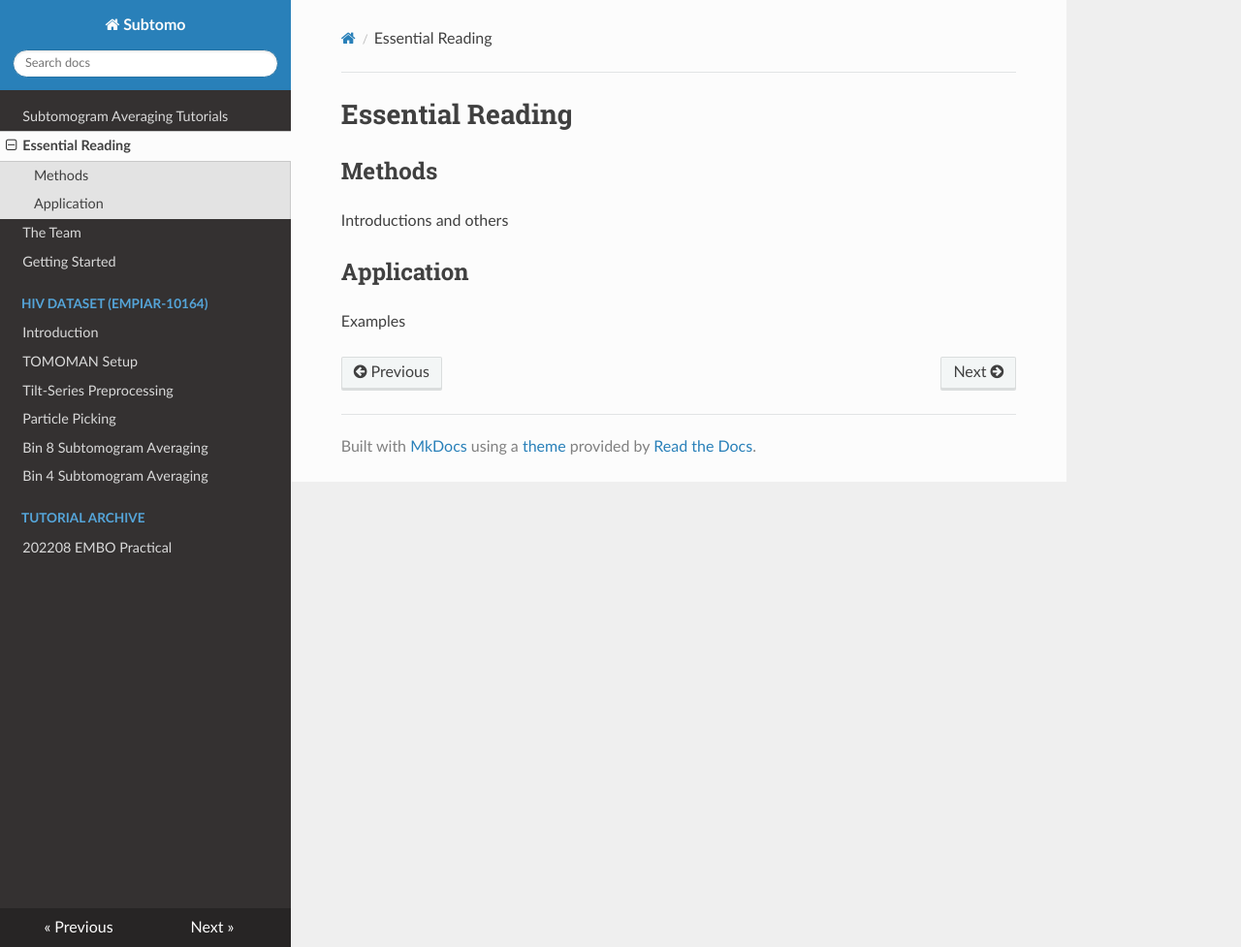
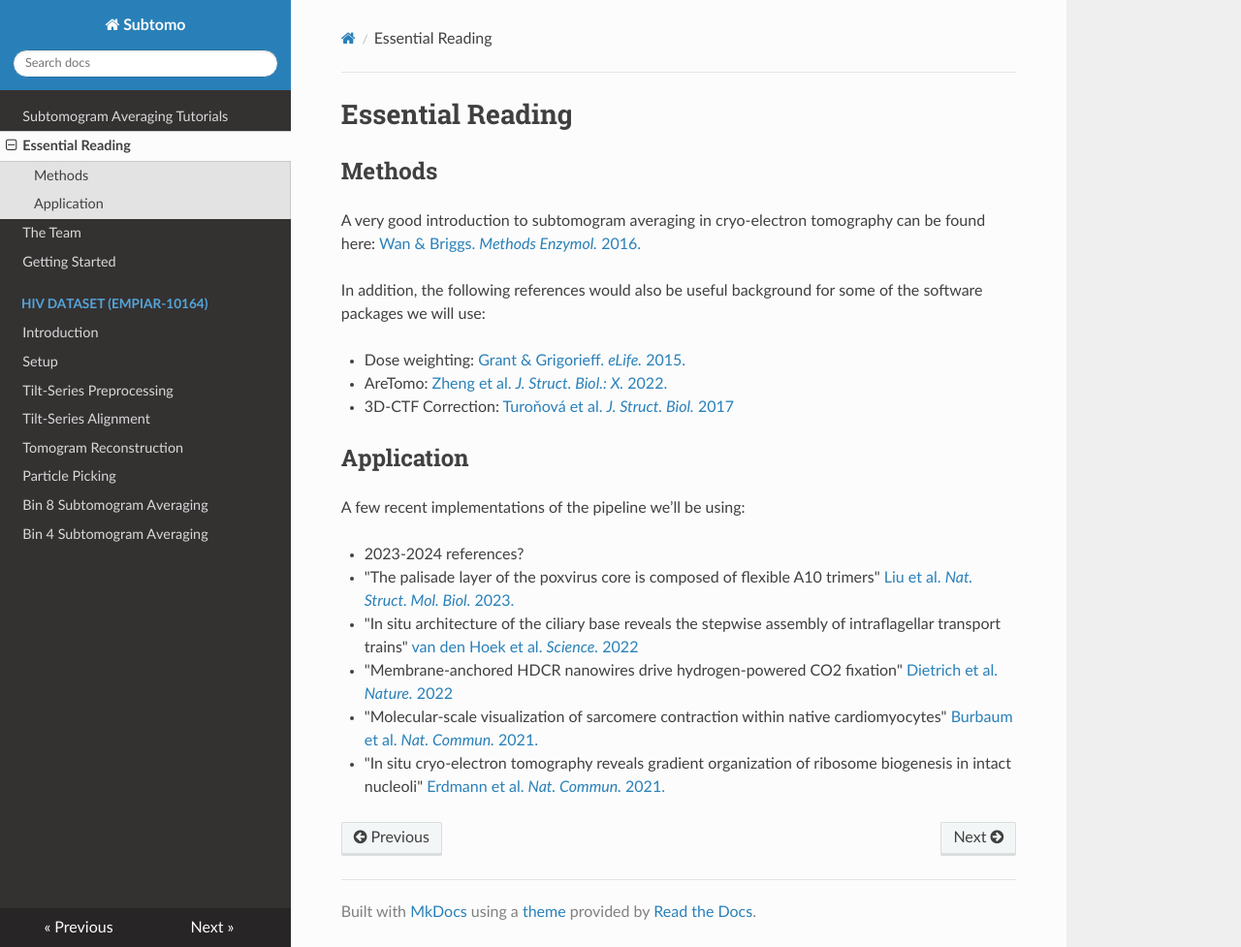
Before and after one commit to wan-lab-vanderbilt/subtomo-tutorials, an MkDocs documentation site: the page built from docs/reading.md, in a window 1280 px wide and 977 px high. Shown: the whole window at 97% size. Built offline with MkDocs 1.6.1, drawn with Linux system fonts in a browser that asks for light colours; nearby versions of some CDN libraries.

Commit message:
Updated layout and added content from previous workshop

```diff
--- a/docs/reading.md
+++ b/docs/reading.md
@@ -2,8 +2,21 @@
 
 ## Methods
 
-Introductions and others
+A very good introduction to subtomogram averaging in cryo-electron tomography can be found here: [Wan & Briggs. _Methods Enzymol._ 2016.](https://doi.org/10.1016/bs.mie.2016.04.014)
+
+In addition, the following references would also be useful background for some of the software packages we will use:
+
+- Dose weighting: [Grant & Grigorieff. _eLife._ 2015.](https://doi.org/10.7554/ELIFE.06980)
+- AreTomo: [Zheng et al. _J. Struct. Biol.: X._ 2022.](https://doi.org/10.1016/J.YJSBX.2022.100068)
+- 3D-CTF Correction: [Turoňová et al. _J. Struct. Biol._ 2017](https://doi.org/10.1016/j.jsb.2017.07.007)
 
 ## Application
 
-Examples
+A few recent implementations of the pipeline we’ll be using:
+
+- 2023-2024 references?
+- "The palisade layer of the poxvirus core is composed of flexible A10 trimers" [Liu et al. _Nat. Struct. Mol. Biol._ 2023.](https://doi.org/10.1038/s41594-024-01218-5)
+- "In situ architecture of the ciliary base reveals the stepwise assembly of intraflagellar transport trains" [van den Hoek et al. _Science._ 2022](https://doi.org/10.1126/SCIENCE.ABM6704)
+- "Membrane-anchored HDCR nanowires drive hydrogen-powered CO2 fixation" [Dietrich et al. _Nature._ 2022](https://doi.org/10.1038/s41586-022-04971-z)
+- "Molecular-scale visualization of sarcomere contraction within native cardiomyocytes" [Burbaum et al. _Nat. Commun._ 2021.](https://doi.org/10.1038/s41467-021-24049-0)
+- "In situ cryo-electron tomography reveals gradient organization of ribosome biogenesis in intact nucleoli" [Erdmann et al. _Nat. Commun._ 2021.](https://doi.org/10.1038/s41467-021-25413-w)
--- a/mkdocs.yml
+++ b/mkdocs.yml
@@ -1,4 +1,8 @@
 site_name: Subtomo
+
+theme:
+  name: readthedocs
+  search: true
 
 nav:
 - index.md
@@ -7,20 +11,17 @@ nav:
 - getting_started.md
 - HIV Dataset (EMPIAR-10164):
   - Introduction: hiv/index.md
-  - TOMOMAN Setup: hiv/setup.md
+  - Setup: hiv/setup.md
   - Tilt-Series Preprocessing: hiv/preproc.md
+  - Tilt-Series Alignment: hiv/align.md
+  - Tomogram Reconstruction: hiv/recon.md
   - Particle Picking: hiv/picking.md
   - Bin 8 Subtomogram Averaging: hiv/bin8.md
   - Bin 4 Subtomogram Averaging: hiv/bin4.md
-- Tutorial Archive:
-  - 202208 EMBO Practical: 202208_embo/index.md
-
-theme:
-  name: readthedocs
-  search: true
 
 extra_javascript:
     - https://cdnjs.cloudflare.com/ajax/libs/mathjax/2.7.0/MathJax.js?config=TeX-AMS-MML_HTMLorMML
 
 markdown_extensions:
     - mdx_math
+    - footnotes
```
Also changed, not shown: docs/202208_embo/index.md (deleted, +0 -3 lines), docs/getting_started.md (+13 -0 lines), docs/hiv/align.md (added, +3 -0 lines), docs/hiv/index.md (+1 -3 lines), docs/hiv/recon.md (added, +3 -0 lines), docs/index.md (+2 -2 lines).
